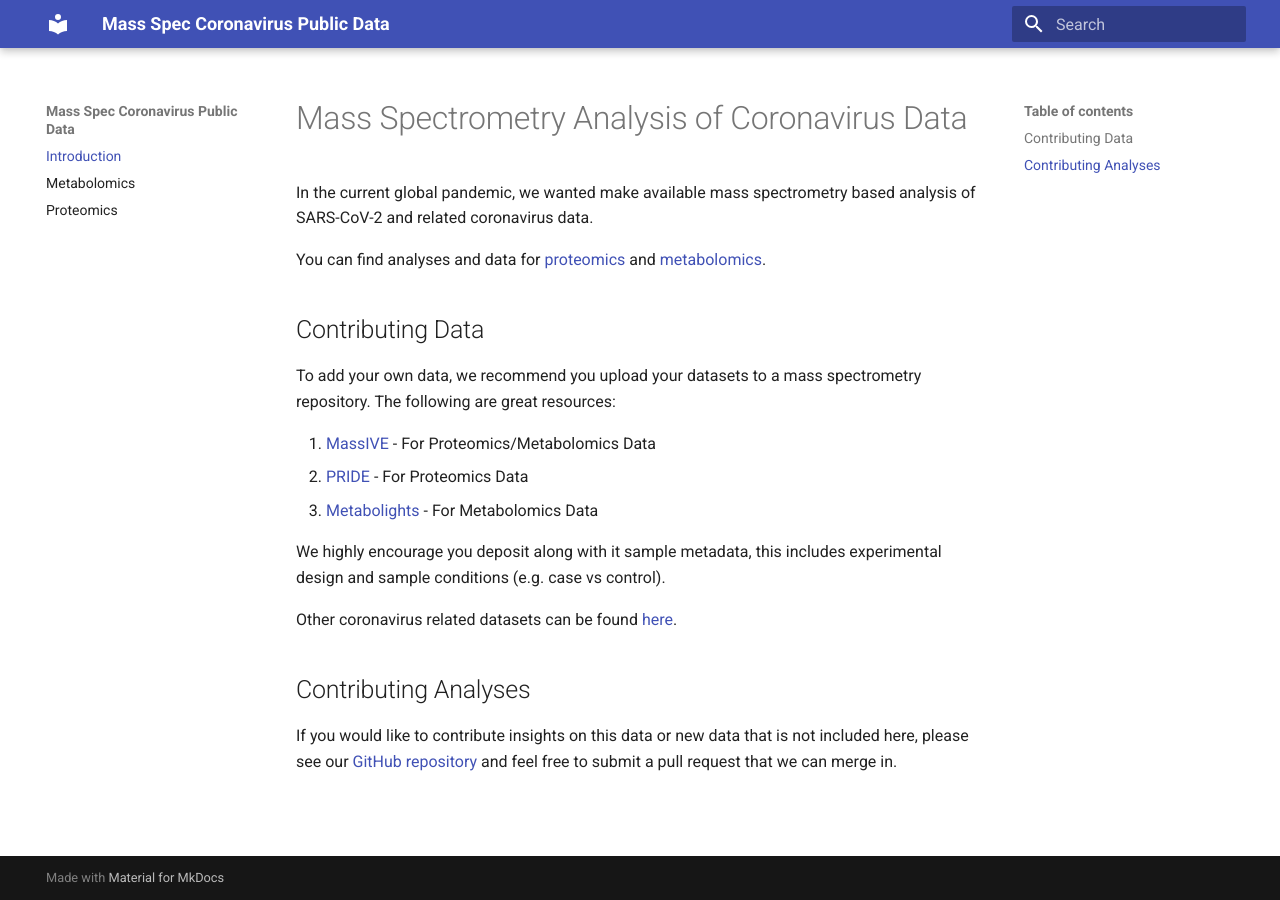
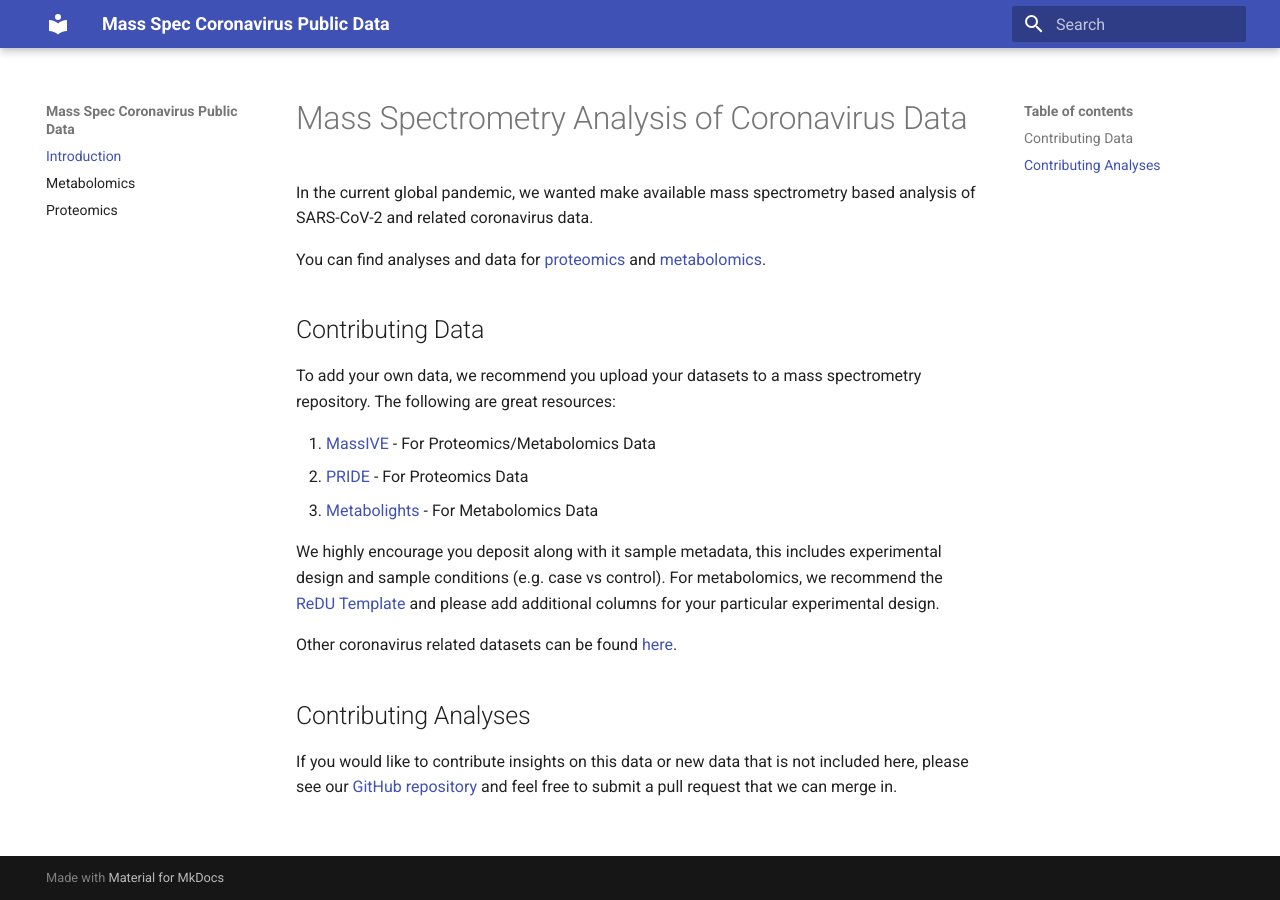
Before and after one commit to mwang87/MassSpec-Coronavirus-Project-Docs, an MkDocs documentation site: the page built from docs/index.md, in a window 1280 px wide. Built offline with MkDocs 1.6.1 and Material for MkDocs 9.7.7, drawn with Linux system fonts in a browser that asks for light colours.

Commit message:
updating reference on how to make the metadata

```diff
--- a/docs/index.md
+++ b/docs/index.md
@@ -12,7 +12,7 @@
 1. [PRIDE](https://www.ebi.ac.uk/pride/archive/) - For Proteomics Data
 1. [Metabolights](https://www.ebi.ac.uk/metabolights/) - For Metabolomics Data
 
-We highly encourage you deposit along with it sample metadata, this includes experimental design and sample conditions (e.g. case vs control).
+We highly encourage you deposit along with it sample metadata, this includes experimental design and sample conditions (e.g. case vs control). For metabolomics, we recommend the [ReDU Template](https://ccms-ucsd.github.io/GNPSDocumentation/metadata/#format) and please add additional columns for your particular experimental design.
 
 Other coronavirus related datasets can be found [here](https://massive.ucsd.edu/ProteoSAFe/corona-mass-kb-datasets.jsp#%7B%22query%22%3A%7B%7D%2C%22table_sort_history%22%3A%22createdMillis_dsc%22%2C%22keywords_input%22%3A%22CoronaMassKB%22%7D).
 
```
